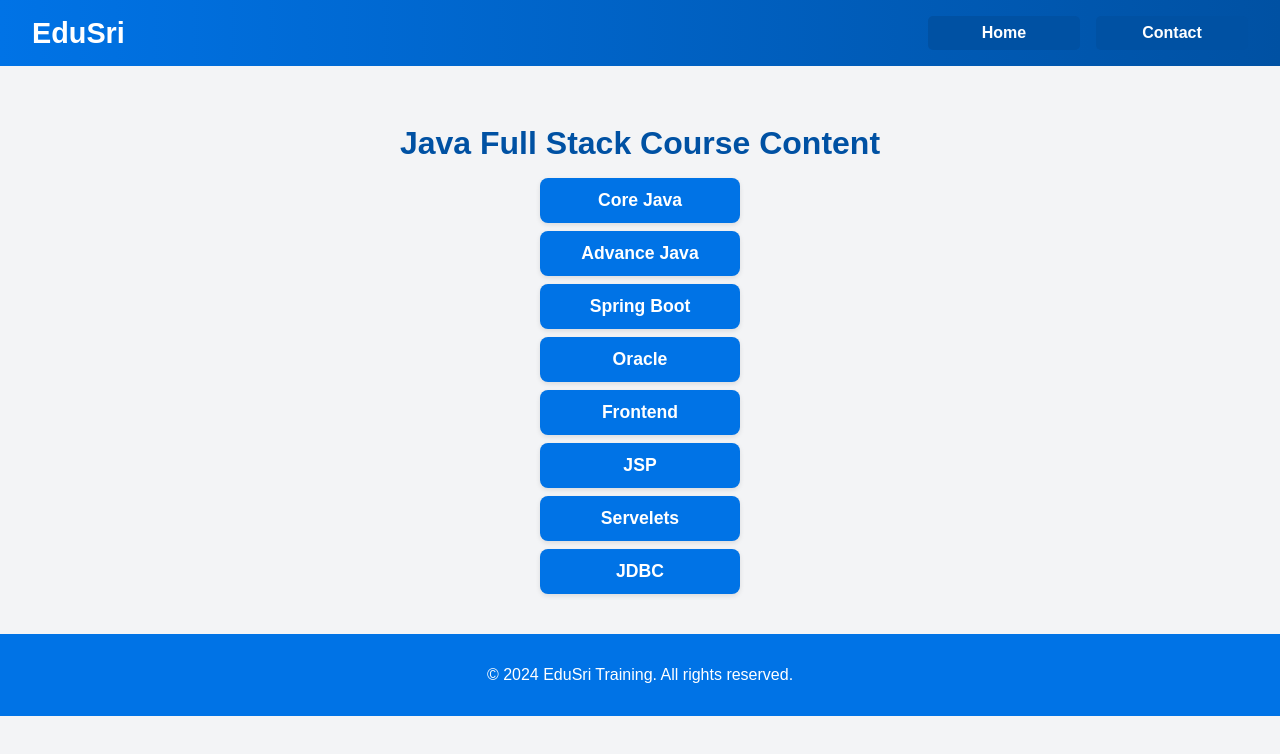
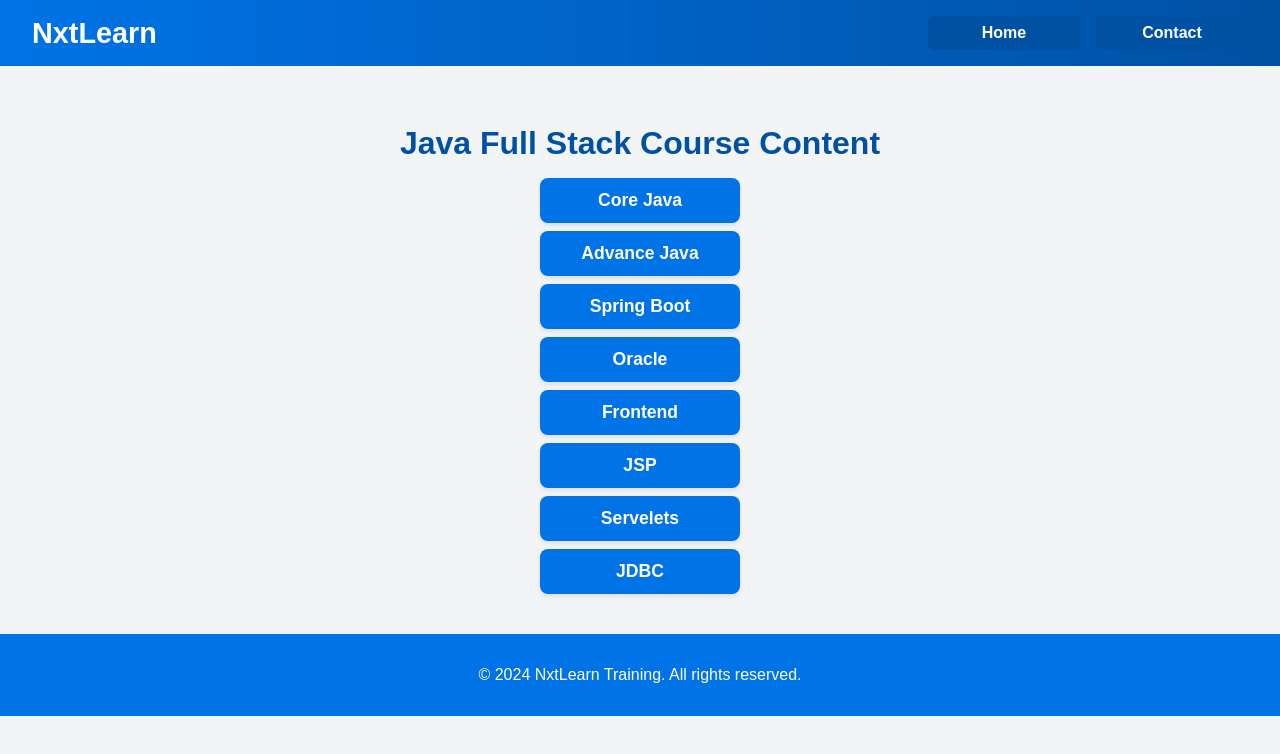
Before and after one commit to saikumar248/NxtLearn, a plain HTML site: page index.html in a window 1280 px wide. Drawn offline with Linux system fonts and the light colour scheme.

Commit message:
nxtlearn

```diff
--- a/index.html
+++ b/index.html
@@ -8,7 +8,7 @@
 </head>
 <body>
   <header>
-    <h1>EduSri</h1>
+    <h1>NxtLearn</h1>
     <nav>
       <ul class="nav_links">
         <li><a href="#">Home</a></li>
@@ -31,7 +31,7 @@
   </main>
 
   <footer>
-    <p>© 2024 EduSri Training. All rights reserved.</p>
+    <p>© 2024 NxtLearn Training. All rights reserved.</p>
   </footer>
 
   <script src="script.js"></script>
```
